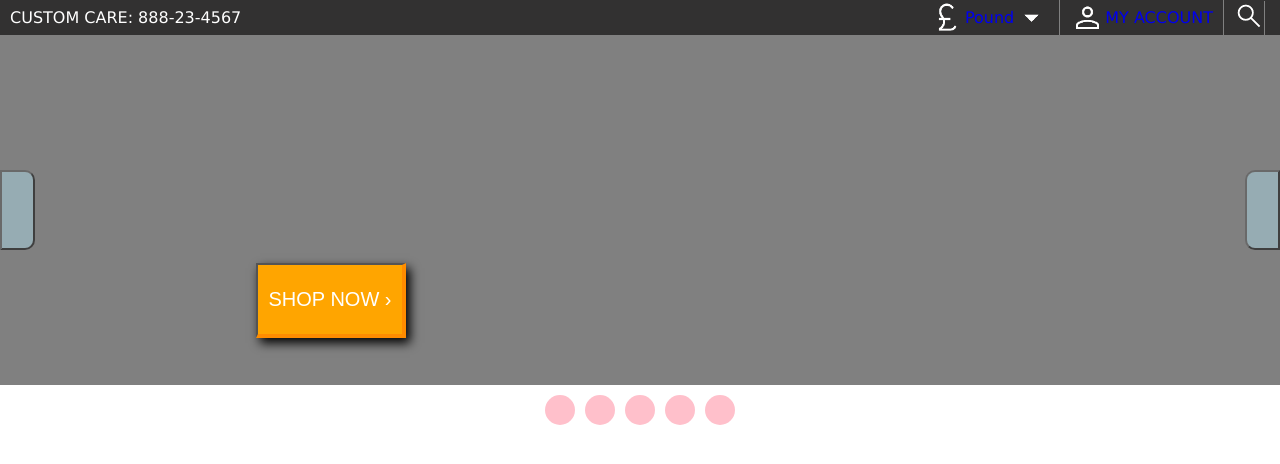
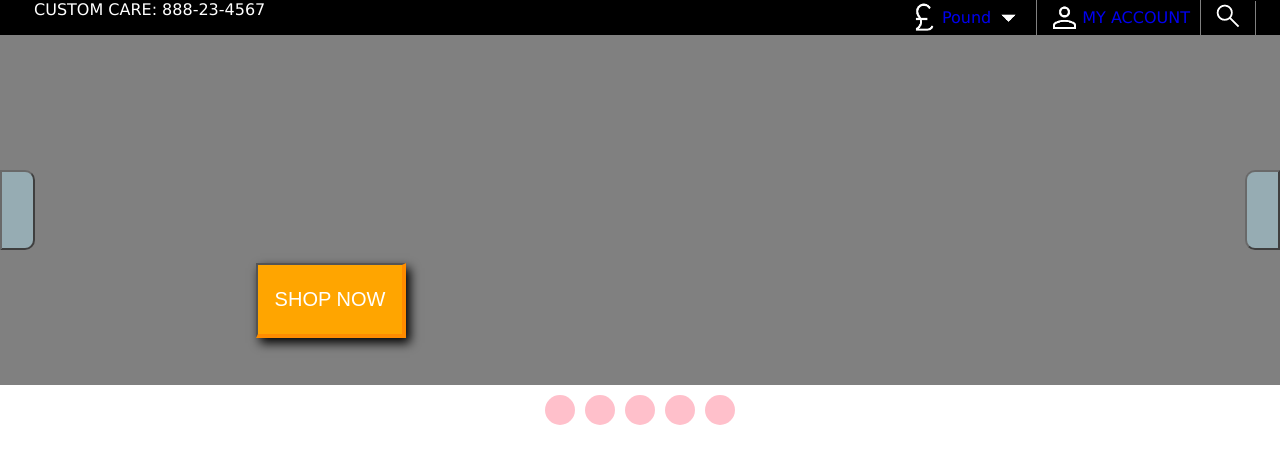
Before and after one commit to strupello/OnePage2, a website built with webpack: page index.html in a window 1280 px wide. Built offline with nearby package versions, Linux system fonts and the light colour scheme.

Commit message:
little refactor banner, add padding to wrapper, adjust styling

```diff
--- a/css/style.css
+++ b/css/style.css
@@ -1,10 +1,11 @@
 :root {
-  /*Kolory*/
+  /* Kolory */
   --color-bg: #323131;
+  --color-black: #000;
   --color-text: orange;
   --color-primary: #ffffff;
   --color-primary-hover: #be3803;
-  /*Topografia*/
+  /* Topografia */
   --font-size-base: 1rem;
   --line-height-base: 1.5;
   /* Rozmiary nagłówków */
@@ -30,12 +31,14 @@
   --space-sm: 0.75rem;
   --space-md: 1.25rem;
   --space-lg: 2rem;
-  /*Zaokrągelnia*/
+  /* Zaokrągelnia */
   --radius-sm: 4px;
   --radius-md: 8px;
-  /*Animacje*/
+  /* Animacje */
   --transition-fast: 150ms;
 }
+
+/* SETUP */
 
 * {
   box-sizing: border-box;
@@ -52,12 +55,35 @@ body {
 .wrapper {
   max-width: 1280px;
   margin: 0 auto;
-  background-color: var(--color-primary);
+  padding: 0 1.25rem;
+  @media (min-width: 640px) {
+    & {
+      padding: 0 1.5rem;
+    }
+  }
+}
+
+.header {
+  background: var(--color-black);
 }
 
 html {
   scroll-behavior: smooth;
 }
+
+p {
+  margin: 0;
+}
+
+.h-full {
+  height: 100%;
+}
+
+.w-full {
+  width: 100%;
+}
+
+/* END SETUP */
 
 .top-info {
   display: flex;
@@ -67,26 +93,24 @@ html {
 }
 
 .top-custom-care {
-  height: 55px;
-  background-color: var(--color-primary);
   display: flex;
-  color: dimgray;
-  text-align: center;
-  align-items: center;
-  justify-content: center;
+  height: 100%;
 }
 
 .top-custom-care-text {
   font-size: var(--font-size-h5);
+  @media (min-width: 640px) {
+    & {
+      font-size: var(--font-size-h6);
+    }
+  }
 }
 
 .top-menu {
-  height: 55px;
   display: flex;
   justify-content: center;
   align-items: center;
   text-align: center;
-  background-color: var(--color-bg);
   color: white;
   width: 100%;
 }
@@ -145,7 +169,7 @@ html {
   border: 1px solid gray;
 }
 
-.cash:hover>.cash-menu-hamburger {
+.cash:hover > .cash-menu-hamburger {
   width: 100%;
   display: block;
   position: absolute;
@@ -175,14 +199,13 @@ html {
   display: flex;
   align-items: center;
   justify-content: center;
-  padding-left: 10px;
+  padding: 0 0.75rem;
+  border-right: 1px solid gray;
 }
 
 .banner {
   display: none;
 }
-
-
 
 @media (min-width: 640px) {
   .banner {
@@ -210,9 +233,8 @@ html {
     border-bottom: 4px solid darkorange;
     border-right: 4px solid darkorange;
     box-shadow: 4px 5px 10px black;
-
   }
-  .button3-text{
+  .button3-text {
     color: white;
     text-align: center;
     padding: 0;
@@ -274,13 +296,9 @@ html {
     background-color: red;
   }
 
-
-
   .top-custom-care {
     padding-left: 10px;
-    height: 35px;
     white-space: nowrap;
-    background-color: var(--color-bg);
     color: white;
   }
 
@@ -297,7 +315,6 @@ html {
   .top-menu {
     height: 35px;
     justify-content: flex-end;
-    background-color: var(--color-bg);
     color: white;
   }
 
@@ -317,12 +334,7 @@ html {
     width: auto;
     padding: 0 10px;
   }
-
-  .search {
-    height: auto;
-    border-right: 1px solid gray;
-    margin-right: 15px;
-  }
 }
 
-@media (min-width: 1024px) {}
+@media (min-width: 1024px) {
+}
--- a/index.html
+++ b/index.html
@@ -1,6 +1,5 @@
 <!doctype html>
 <html class="no-js" lang="en">
-
   <head>
     <meta charset="utf-8" />
     <meta name="viewport" content="width=device-width, initial-scale=1" />
@@ -23,7 +22,7 @@
   </head>
 
   <body>
-  <header>
+    <header class="header">
       <div class="wrapper top">
         <div class="top-info">
           <div class="top-custom-care">
@@ -32,9 +31,17 @@
           <div class="top-menu">
             <div class="cash">
               <a href="#" class="cash-link">
-              <img class="img-top-class" src="img/cash-img-top.png" alt="cash-img" />
+                <img
+                  class="img-top-class"
+                  src="img/cash-img-top.png"
+                  alt="cash-img"
+                />
                 <p class="text-top-menu">Pound</p>
-              <img class="img-top-class" src="img/arrow-drop-img-top.png" alt="arrow-drop-img" />
+                <img
+                  class="img-top-class"
+                  src="img/arrow-drop-img-top.png"
+                  alt="arrow-drop-img"
+                />
               </a>
 
               <ul class="cash-menu-hamburger">
@@ -67,13 +74,21 @@
             </div>
             <div class="my-account">
               <a href="#" class="my-account-link">
-              <img class="img-top-class" src="img/my-account-img-top.png" alt="my-account-img" />
+                <img
+                  class="img-top-class"
+                  src="img/my-account-img-top.png"
+                  alt="my-account-img"
+                />
                 <p class="text-top-menu">MY ACCOUNT</p>
               </a>
             </div>
             <div class="search">
               <a href="#">
-              <img class="img-top-class img-top-class1" src="img/search-img-top.png" alt="search-img" />
+                <img
+                  class="img-top-class img-top-class1"
+                  src="img/search-img-top.png"
+                  alt="search-img"
+                />
               </a>
             </div>
           </div>
@@ -81,19 +96,13 @@
       </div>
     </header>
     <main>
-    <div class="banner wrapper">
-      <div class="wrapper logo-banner">
-        <a href="#">
-          <div><button class="buttons-banner button-left"></button></div>
-        </a>
-        <a href="#">
-          <div><button class="buttons-banner button-right"></button></div>
-        </a>
-        <a href="#">
-          <div><button class="button3-banner">
-              <p class="button3-text">SHOP NOW &rsaquo;</p>
-            </button></div>
-        </a>
+      <div class="banner">
+        <div class="logo-banner">
+          <button class="buttons-banner button-left"></button>
+          <button class="buttons-banner button-right"></button>
+          <div class="h-full w-full wrapper">
+            <button class="button3-banner button3-text">SHOP NOW</button>
+          </div>
         </div>
         <div class="wrapper banner-dot-menu">
           <a href="#">
@@ -113,8 +122,6 @@
           </a>
         </div>
       </div>
-
     </main>
   </body>
-
 </html>
```
Lines whose indentation alone changed are shown as unchanged.
